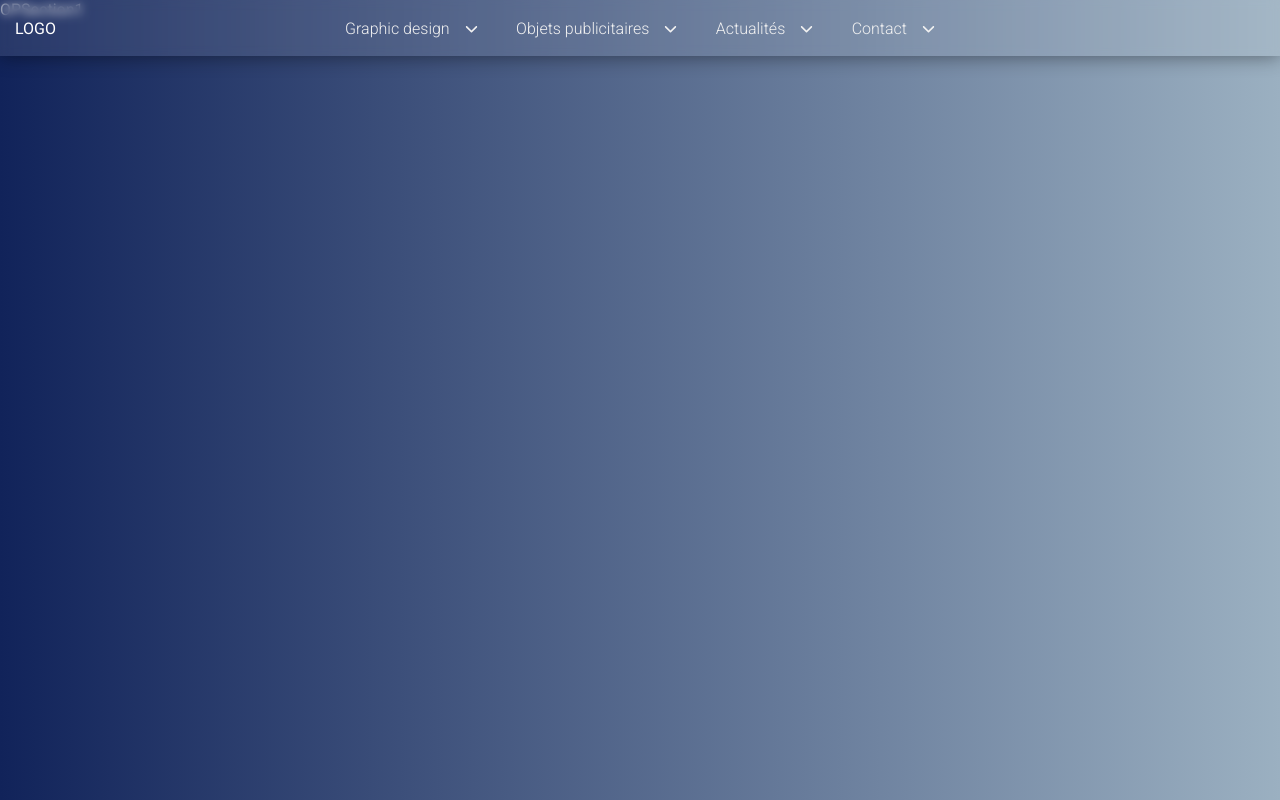
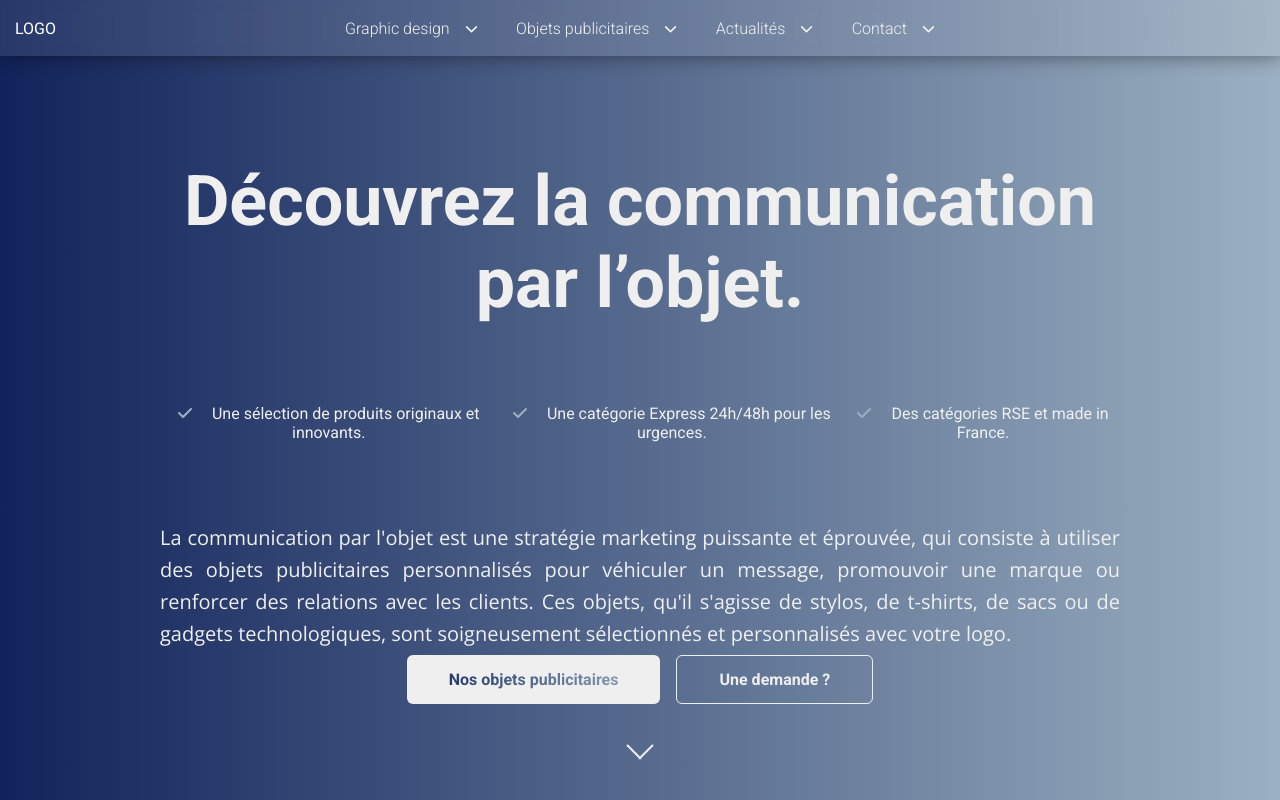
Before and after one commit to Scharlyopitz/One-comm, a React (Vite) app: page /objetsPublicitaires in a window 1280 px wide. Shown: the top 800 px of the page. Built offline with nearby package versions, Linux system fonts and the light colour scheme.

Commit message:
Ajout composent Section1Duplicate

```diff
--- a/src/components/ObjetsPublicitaires/OPSection1.jsx
+++ /dev/null
@@ -1,3 +0,0 @@
-export default function OPSection1() {
-  return <section>OPSection1</section>;
-}
--- a/src/components/Section1Duplicate/Section1Duplicate.jsx
+++ b/src/components/Section1Duplicate/Section1Duplicate.jsx
@@ -2,25 +2,28 @@ import { FontAwesomeIcon } from "@fortawesome/react-fontawesome";
 import { faCheck } from "@fortawesome/free-solid-svg-icons/faCheck";
 import Buttons from "../Buttons/Buttons";
 
-export default function Section1Duplicate() {
+export default function Section1Duplicate({
+  titre1,
+  titre2,
+  txts,
+  spitch,
+  firstBtn,
+  secondBtn,
+}) {
   return (
     <section className="Section1Duplicate">
       <h1>
-        Explorez de nouveaux supports <br /> de communication.
+        {titre1}
+        <br />
+        {titre2}
       </h1>
-      <TexteSection />
-      <Buttons firstBtn="Contactez-nous" secondBtn="Une demande ?" />
+      <TexteSection txts={txts} spitch={spitch} />
+      <Buttons firstBtn={firstBtn} secondBtn={secondBtn} />
     </section>
   );
 }
 
-function TexteSection() {
-  const txts = [
-    "Vectorisation de votre logo",
-    "Création de votre identité visuelle",
-    "Création de support Print et Digital",
-  ];
-
+function TexteSection({ txts, spitch }) {
   return (
     <div className="texteSection">
       <div className="textsContainer">
@@ -33,12 +36,7 @@ function TexteSection() {
           );
         })}
       </div>
-      <p>
-        BLABLABLA graphisme / support de comm’ Explorer de nouveaux canaux de
-        communication à l’aide de nos différents services. De la conception
-        graphique à la personnalisation de vos objets publicitaires, nous
-        accompagnons et vous conseillons dans vos projets.
-      </p>
+      <p>{spitch}</p>
     </div>
   );
 }
--- a/src/pages/GraphicDesign.jsx
+++ b/src/pages/GraphicDesign.jsx
@@ -4,7 +4,18 @@ import Section1Duplicate from "../components/Section1Duplicate/Section1Duplicate
 export default function GraphicDesign() {
   return (
     <main>
-      <Section1Duplicate />
+      <Section1Duplicate
+        titre1="Explorez de nouveaux supports"
+        titre2="de communication."
+        txts={[
+          "Vectorisation de votre logo",
+          "Création de votre identité visuelle",
+          "Création de support Print et Digital",
+        ]}
+        spitch="Dans un monde où l'image de marque joue un rôle essentiel, notre offre de graphisme est conçue pour vous aider à vous démarquer et à captiver votre public. Spécialisés dans la vectorisation de logos, la création d'identité visuelle, ainsi que la conception de supports print et digital, nous vous offrons des solutions sur mesure pour tous vos besoins en design graphique."
+        firstBtn="Contactez-nous"
+        secondBtn="Une demande ?"
+      />
       <GDSection2 />
     </main>
   );
--- a/src/pages/ObjetsPublicitaires.jsx
+++ b/src/pages/ObjetsPublicitaires.jsx
@@ -1,9 +1,21 @@
-import OPSection1 from "../components/ObjetsPublicitaires/OPSection1";
+import Section1Duplicate from "../components/Section1Duplicate/Section1Duplicate";
 
 export default function ObjetsPublicitaires() {
   return (
     <main>
-      <OPSection1 />
+      <Section1Duplicate
+        titre1="Découvrez la communication
+"
+        titre2="par l’objet."
+        txts={[
+          "Une sélection de produits originaux et innovants.",
+          "Une catégorie Express 24h/48h pour les urgences.",
+          "Des catégories RSE et made in France.",
+        ]}
+        spitch="La communication par l'objet est une stratégie marketing puissante et éprouvée, qui consiste à utiliser des objets publicitaires personnalisés pour véhiculer un message, promouvoir une marque ou renforcer des relations avec les clients. Ces objets, qu'il s'agisse de stylos, de t-shirts, de sacs ou de gadgets technologiques, sont soigneusement sélectionnés et personnalisés avec votre logo."
+        firstBtn="Nos objets publicitaires"
+        secondBtn="Une demande ?"
+      />
     </main>
   );
 }
```
